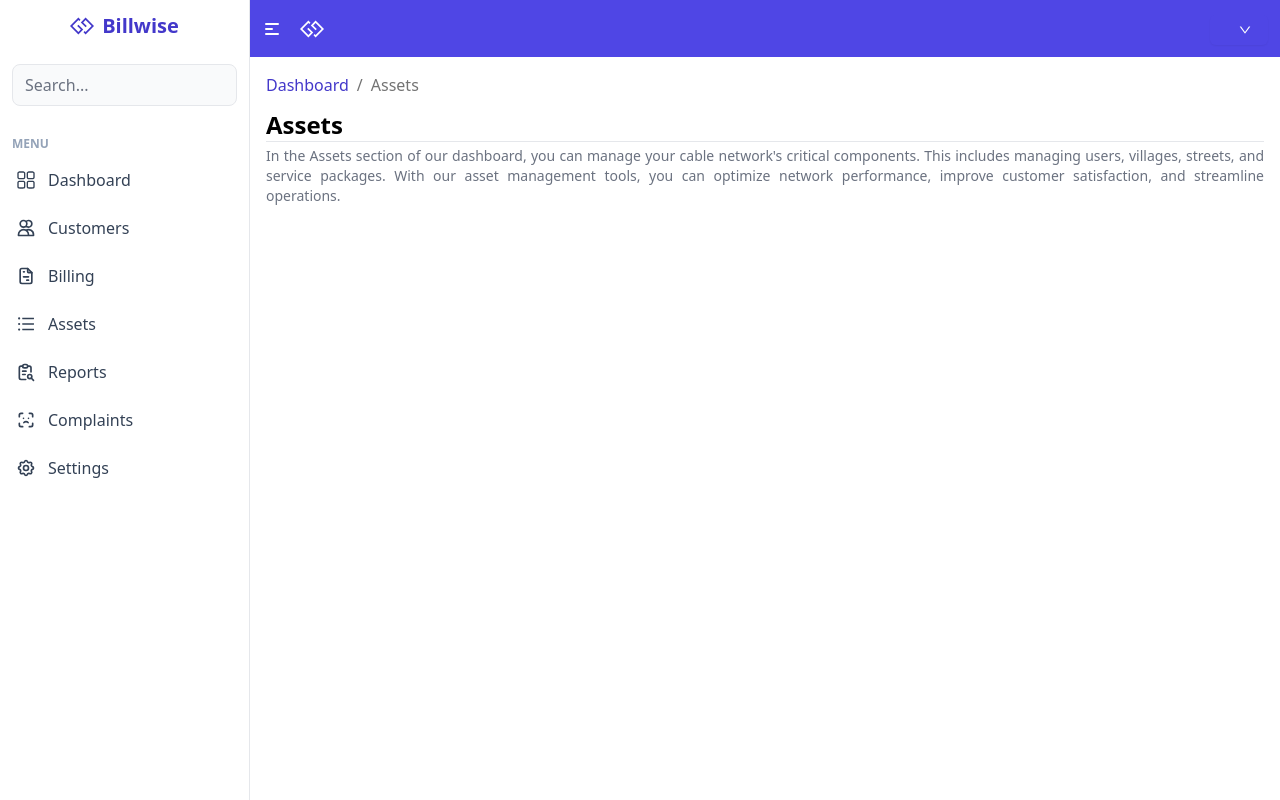
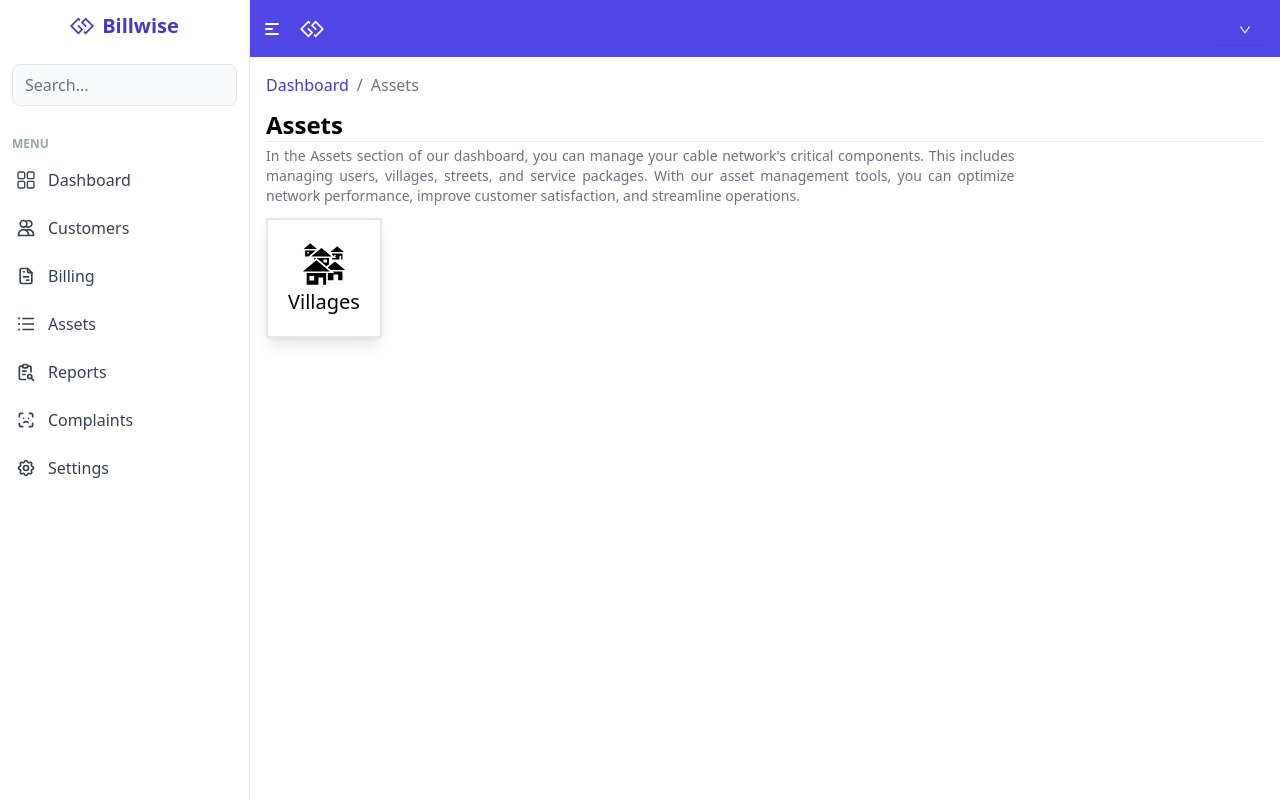
Before and after one commit to sampath99999/billwise, a React (Vite) app in the folder client/: page /dashboard/assets in a window 1280 px wide. Built offline with nearby package versions, Linux system fonts and the light colour scheme; no server answers; sample sign-in values are in the browser's storage.

Commit message:
Added Villages button

```diff
--- a/client/src/pages/dashboard/assets.jsx
+++ b/client/src/pages/dashboard/assets.jsx
@@ -1,5 +1,6 @@
 import React from "react";
 import { Link } from "react-router-dom";
+import { GiVillage } from "react-icons/gi";
 
 function Assets() {
     return (
@@ -29,7 +30,7 @@ function Assets() {
 
                 <hr />
 
-                <p className="text-sm text-gray-500 mt-1 text-justify">
+                <p className="text-sm text-gray-500 mt-1 w-3/4 text-justify">
                     In the Assets section of our dashboard, you can manage your
                     cable network's critical components. This includes managing
                     users, villages, streets, and service packages. With our
@@ -37,6 +38,16 @@ function Assets() {
                     performance, improve customer satisfaction, and streamline
                     operations.
                 </p>
+
+                <div className="flex mt-3">
+                    <div
+                        className="flex flex-col p-5 items-center border-2 shadow-lg hover:bg-gray-200"
+                        role="button"
+                    >
+                        <GiVillage className="text-5xl" />
+                        <small className="text-xl">Villages</small>
+                    </div>
+                </div>
             </nav>
         </div>
     );
```
